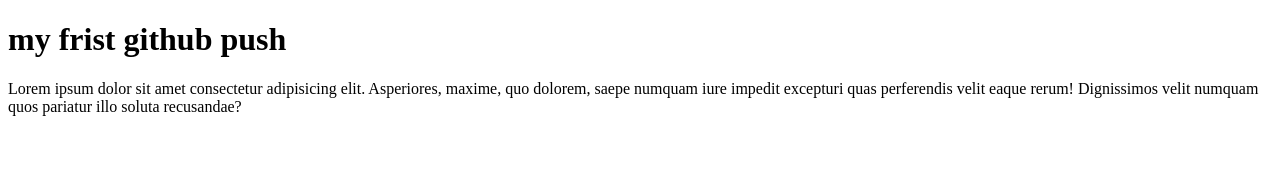
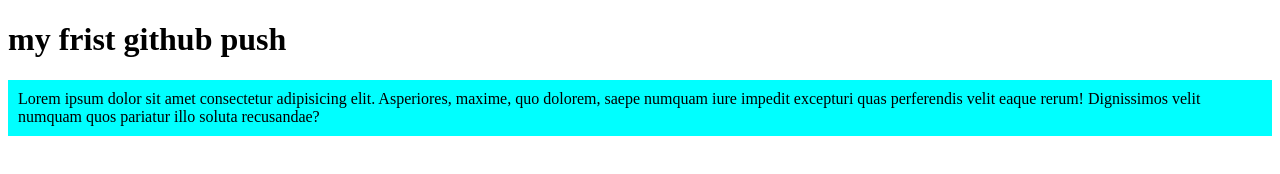
Before and after one commit to polyranidas/my-second-repo, a plain HTML site: page index.html in a window 1280 px wide. Drawn offline with Linux system fonts and the light colour scheme.

Commit message:
color change

```diff
--- a/index.html
+++ b/index.html
@@ -5,6 +5,7 @@
     <meta http-equiv="X-UA-Compatible" content="IE=edge">
     <meta name="viewport" content="width=device-width, initial-scale=1.0">
     <title>My Second Repo</title>
+    <link rel="stylesheet" href="style.css">
 </head>
 <body>
     <h1>my frist github push</h1>
--- a/style.css
+++ b/style.css
@@ -0,0 +1,5 @@
+p {
+    background-color: aqua;
+    padding: 10px;
+
+}
```
